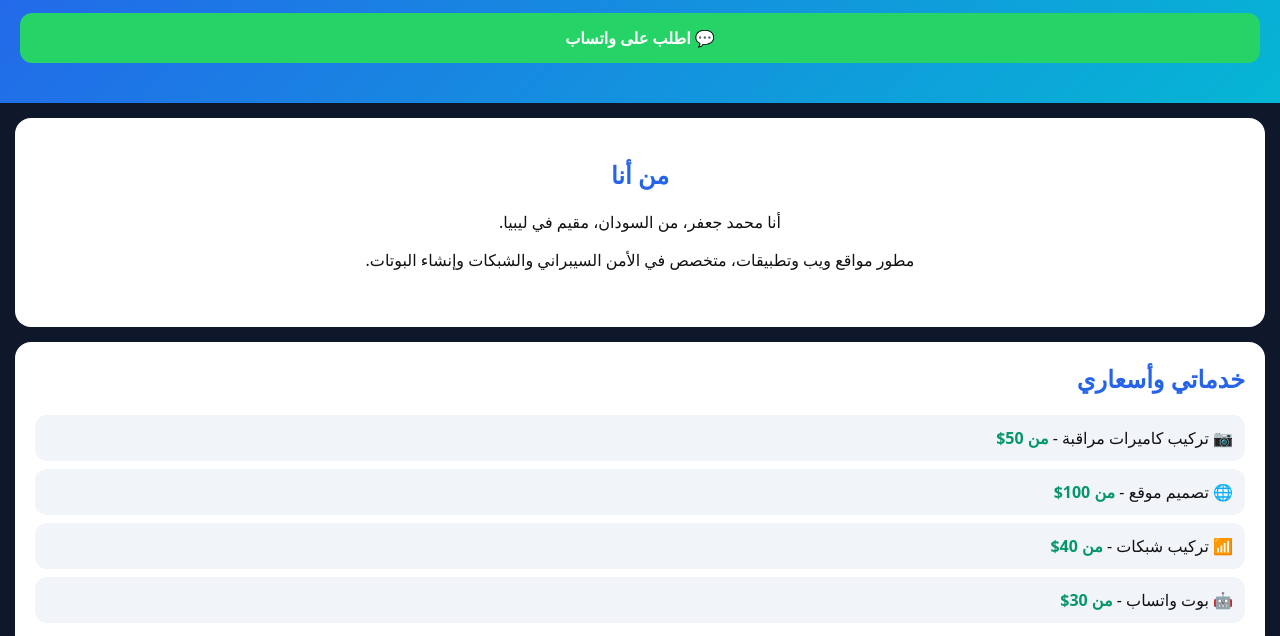
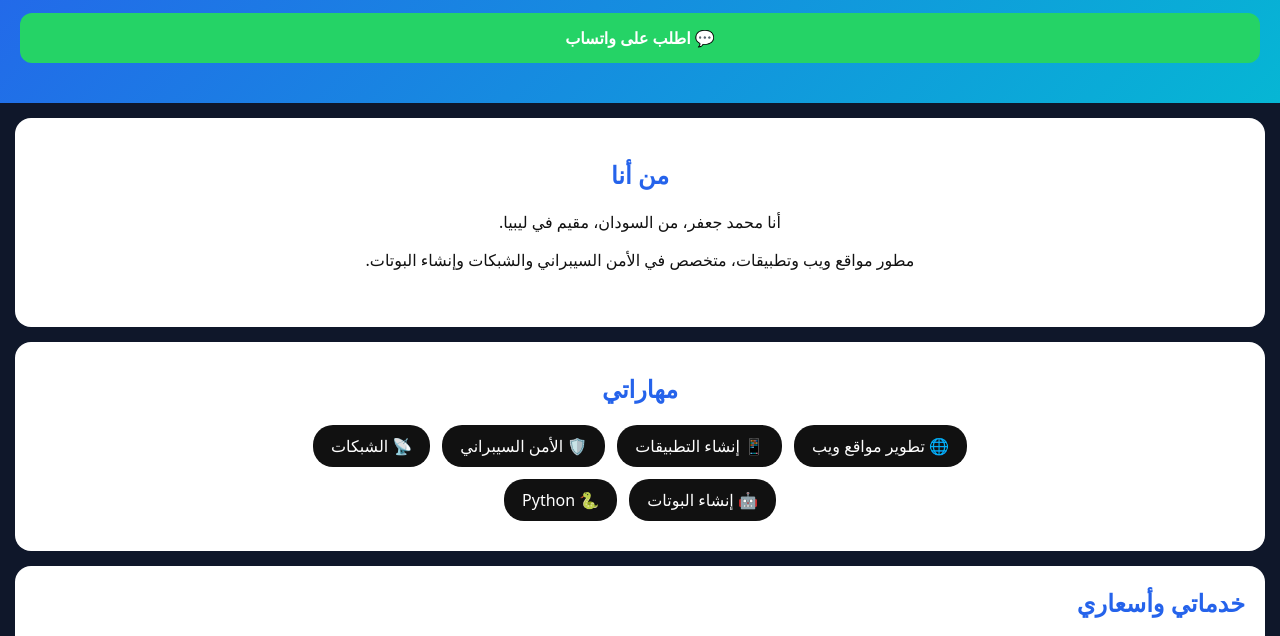
Before and after one commit to MA825580/MA825580.github.io, a plain HTML site: page index.html in a window 1280 px wide. Shown: the part 124-760 px from the top of the page. Drawn offline with Linux system fonts and the light colour scheme.

Commit message:
add skills

```diff
--- a/index.html
+++ b/index.html
@@ -26,7 +26,7 @@ footer{text-align:center;padding:20px;color:#94a3b8}
 <a class="btn" href="https://wa.me/249915066438">💬 اطلب على واتساب</a>
 </header>
 
-<section id="about" style="padding:40px 20px;text-align:center"><h2>من أنا</h2><p>أنا محمد جعفر، من السودان، مقيم في ليبيا.</p><p>مطور مواقع ويب وتطبيقات، متخصص في الأمن السيبراني والشبكات وإنشاء البوتات.</p></section><section><h2>خدماتي وأسعاري</h2>
+<section id="about" style="padding:40px 20px;text-align:center"><h2>من أنا</h2><p>أنا محمد جعفر، من السودان، مقيم في ليبيا.</p><p>مطور مواقع ويب وتطبيقات، متخصص في الأمن السيبراني والشبكات وإنشاء البوتات.</p></section><section id="skills" style="padding:30px 20px;text-align:center"><h2>مهاراتي</h2><div style="display:flex;flex-wrap:wrap;gap:12px;justify-content:center;max-width:800px;margin:0 auto"><span style="background:#111;color:#fff;padding:10px 18px;border-radius:20px">🌐 تطوير مواقع ويب</span><span style="background:#111;color:#fff;padding:10px 18px;border-radius:20px">📱 إنشاء التطبيقات</span><span style="background:#111;color:#fff;padding:10px 18px;border-radius:20px">🛡️ الأمن السيبراني</span><span style="background:#111;color:#fff;padding:10px 18px;border-radius:20px">📡 الشبكات</span><span style="background:#111;color:#fff;padding:10px 18px;border-radius:20px">🤖 إنشاء البوتات</span><span style="background:#111;color:#fff;padding:10px 18px;border-radius:20px">🐍 Python</span></div></section><section><h2>خدماتي وأسعاري</h2>
 <div class="card">📷 تركيب كاميرات مراقبة - <span class="price">من 50$</span></div>
 <div class="card">🌐 تصميم موقع - <span class="price">من 100$</span></div>
 <div class="card">📶 تركيب شبكات - <span class="price">من 40$</span></div>
```
